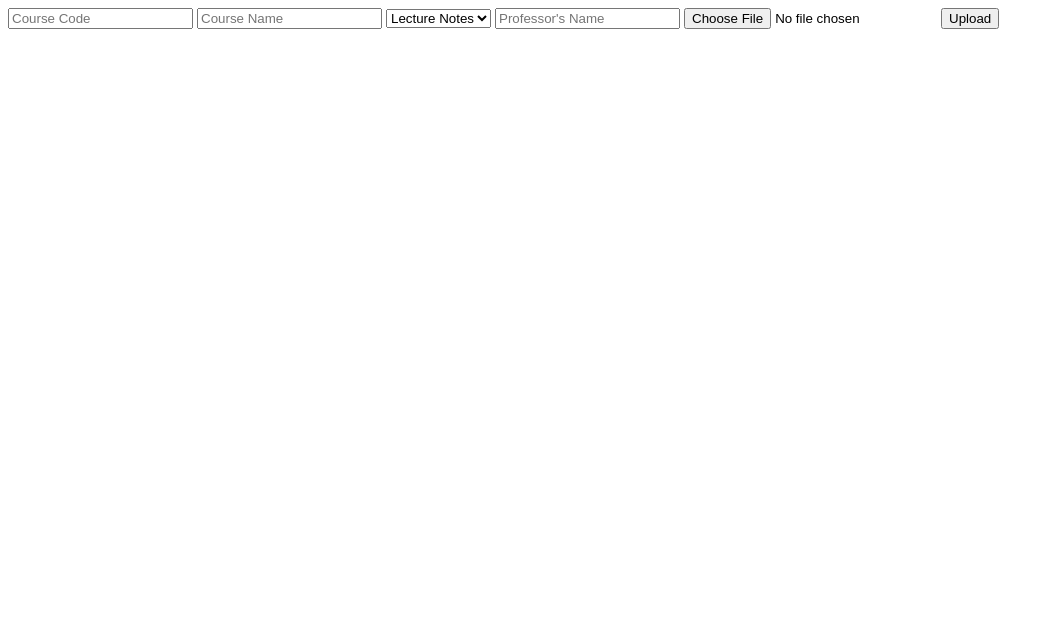
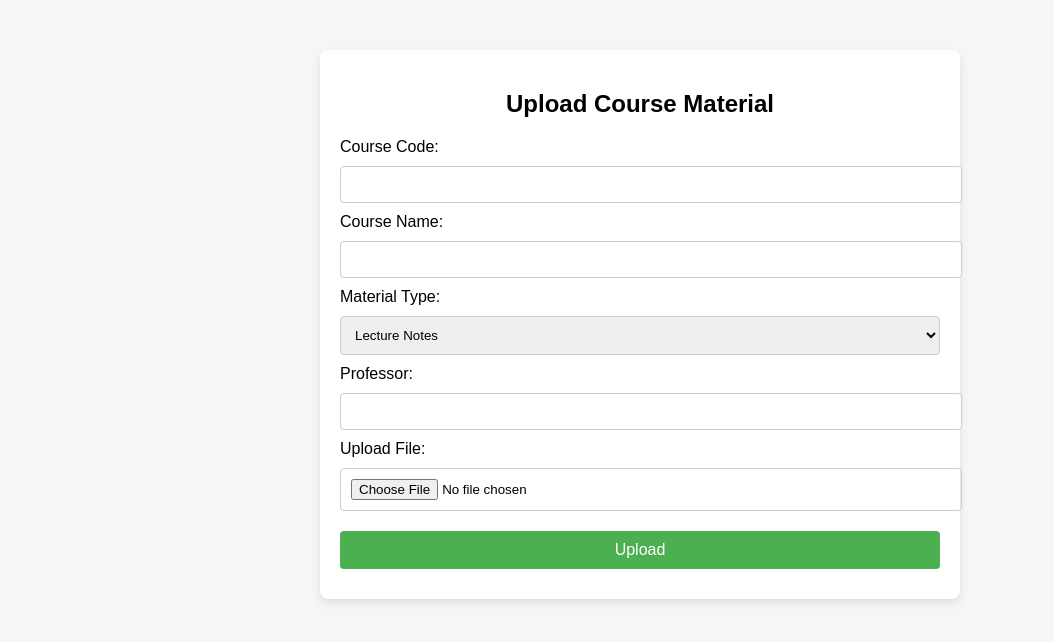
Before and after one commit to Rrayae2001/aui_course_materials, a Flask app: page /upload in a window 1280 px wide. Shown: the top 642 px of the page, without its empty margins (0-1054 px from the left). Run offline with Flask 3, Linux system fonts and the light colour scheme.

Commit message:
hshdhs

```diff
--- a/templates/home.html
+++ b/templates/home.html
@@ -4,7 +4,7 @@
     <meta charset="UTF-8">
     <meta name="viewport" content="width=device-width, initial-scale=1.0">
     <title>Home - Course Materials</title>
-    <link rel="stylesheet" href="{{ url_for('static', filename='styles.css') }}">
+    <link rel="stylesheet" href="./static/style.css">
 </head>
 <body>
     <header>
--- a/templates/upload.html
+++ b/templates/upload.html
@@ -1,12 +1,32 @@
-<form method="POST" enctype="multipart/form-data">
-    <input type="text" name="course_code" placeholder="Course Code" required>
-    <input type="text" name="course_name" placeholder="Course Name" required>
-    <select name="material_type">
-        <option value="Lecture Notes">Lecture Notes</option>
-        <option value="Midterm">Midterm</option>
-        <option value="Final">Final</option>
-    </select>
-    <input type="text" name="professor" placeholder="Professor's Name" required>
-    <input type="file" name="file" required>
-    <button type="submit">Upload</button>
-</form>
+<!DOCTYPE html>
+<html lang="en">
+<head>
+    <meta charset="UTF-8">
+    <meta name="viewport" content="width=device-width, initial-scale=1.0">
+    <title>Upload Materials - Course Materials</title>
+    <link rel="stylesheet" href="./static/style.css">
+</head>
+<body>
+    <div class="upload-container">
+        <h2>Upload Course Material</h2>
+        <form action="{{ url_for('upload') }}" method="POST" enctype="multipart/form-data">
+            <label for="course_code">Course Code:</label>
+            <input type="text" id="course_code" name="course_code" required>
+            <label for="course_name">Course Name:</label>
+            <input type="text" id="course_name" name="course_name" required>
+            <label for="material_type">Material Type:</label>
+            <select id="material_type" name="material_type" required>
+                <option value="lecture_notes">Lecture Notes</option>
+                <option value="midterm">Midterm</option>
+                <option value="final_exam">Final Exam</option>
+                <option value="sample_exam">Sample Exam</option>
+            </select>
+            <label for="professor">Professor:</label>
+            <input type="text" id="professor" name="professor" required>
+            <label for="file">Upload File:</label>
+            <input type="file" id="file" name="file" required>
+            <button type="submit" class="btn">Upload</button>
+        </form>
+    </div>
+</body>
+</html>
```
Also changed, not shown: templates/login.html (+16 -10 lines), templates/search.html (+29 -4 lines), 1 other file.
